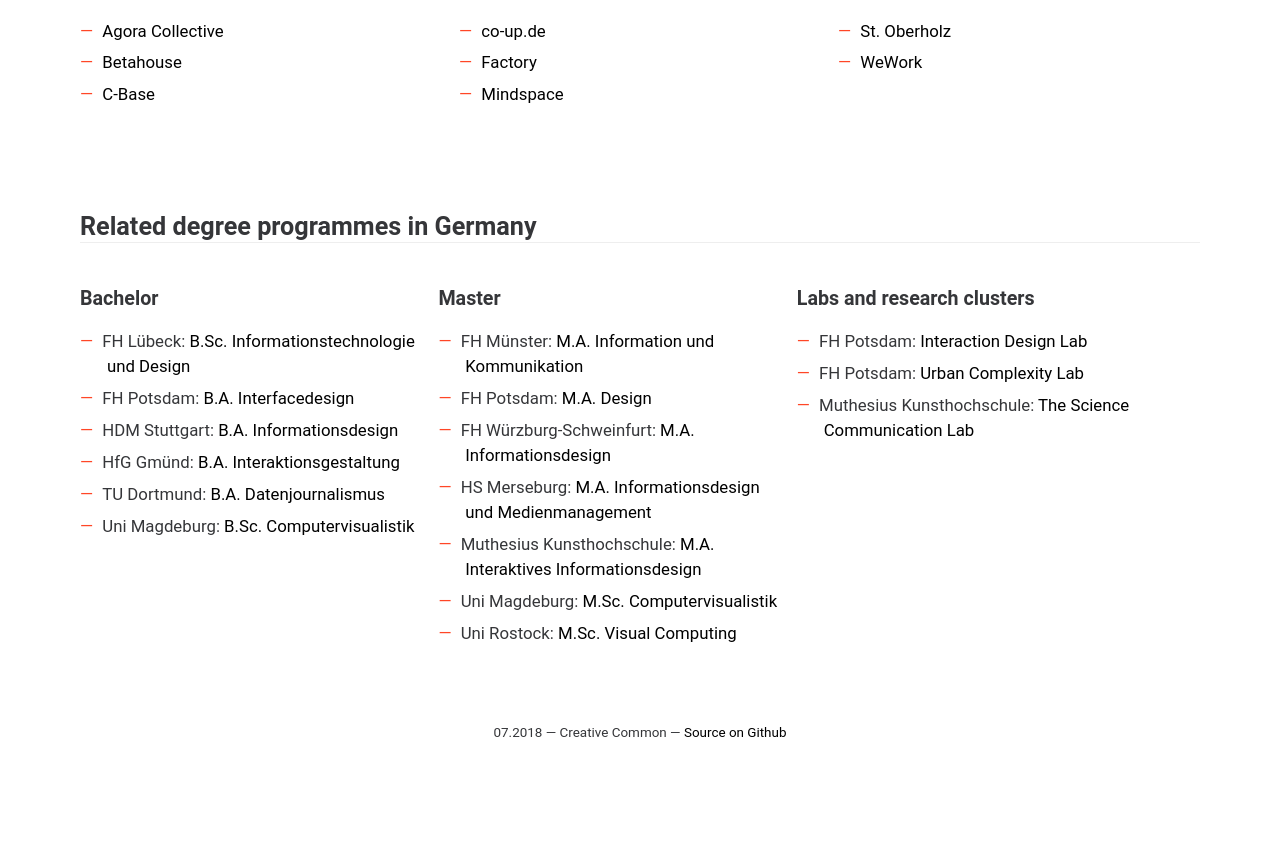
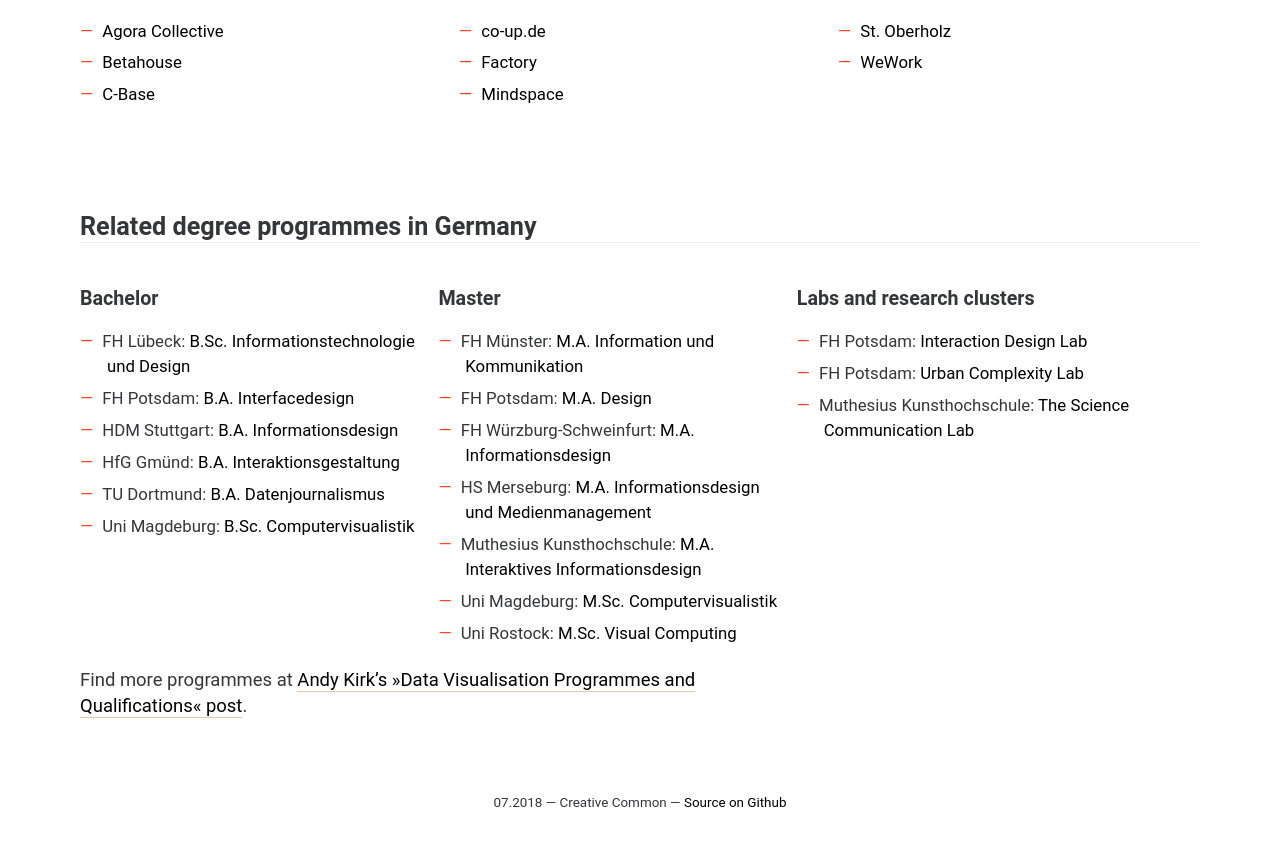
Before and after one commit to Data-Visualization-Berlin/datavis.berlin, a Jekyll site: the page built from index.html, in a window 1280 px wide and 900 px high, scrolled down 2713 px. Shown: the top 846 px of the window. Built offline with Jekyll 4.4.1, drawn with Linux system fonts in a browser that asks for light colours.

Commit message:
Add Andy Kirk’s post

```diff
--- a/index.html
+++ b/index.html
@@ -235,3 +235,4 @@
       </section>
 
     </div>
+   <p>Find more programmes at <a href="http://www.visualisingdata.com/2018/06/data-visualisation-programmes-qualifications/">Andy Kirk’s »Data Visualisation Programmes and Qualifications« post</a>.</p>
```
